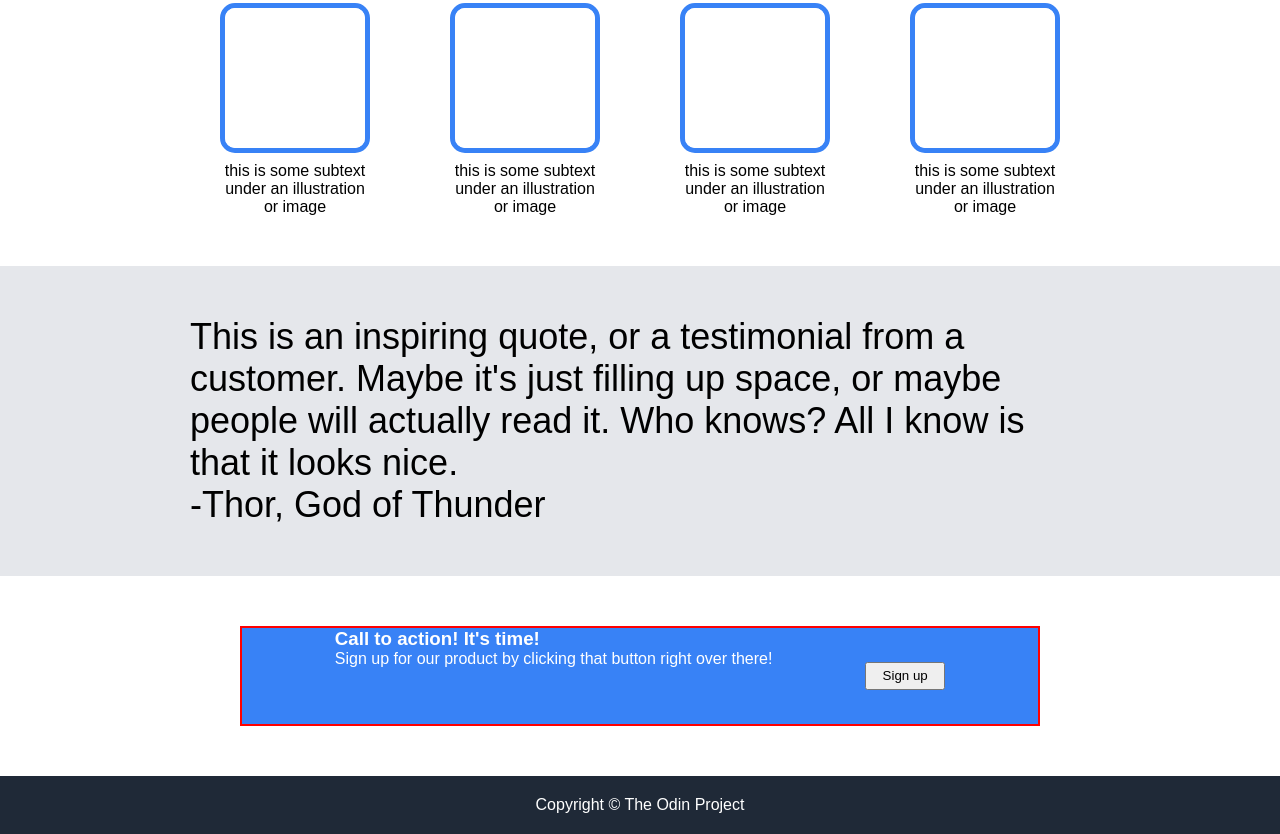
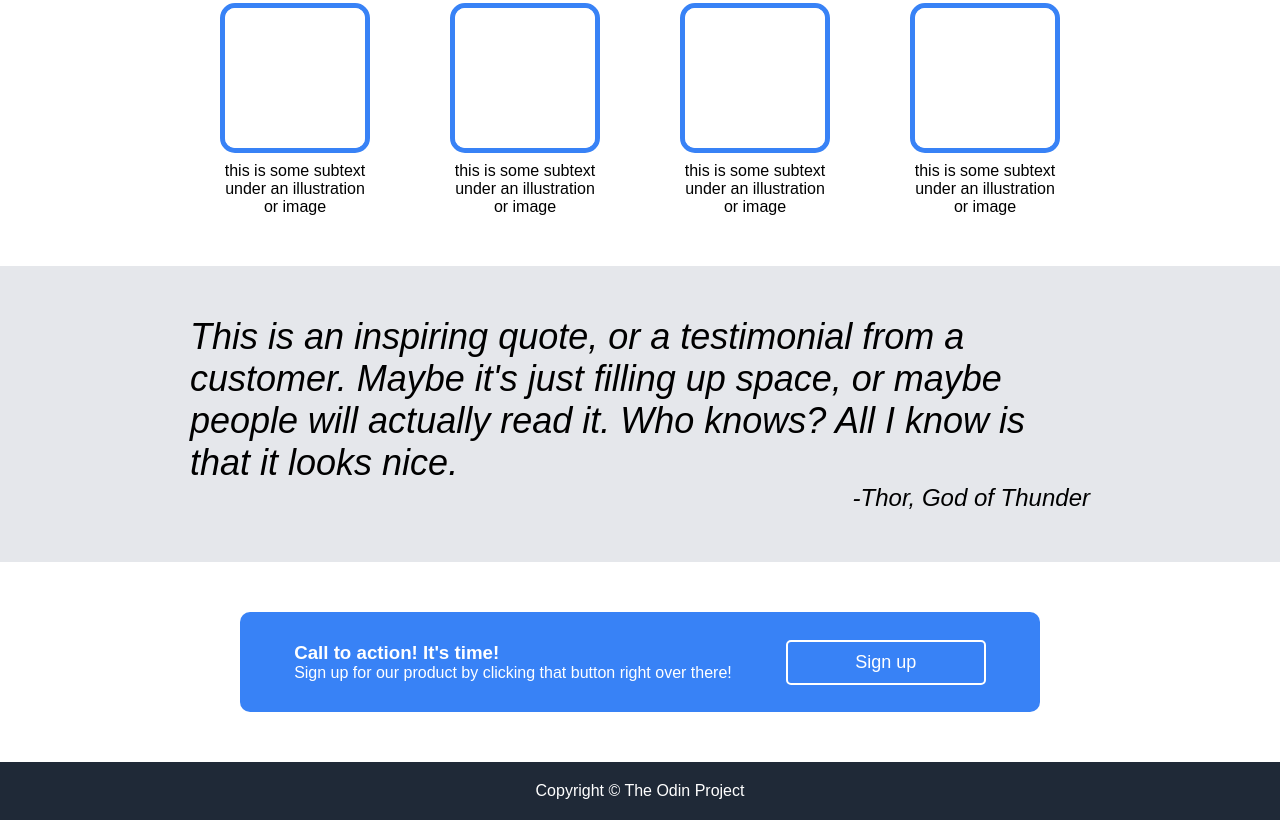
Before and after one commit to maxmirav/top-landing-page, a plain HTML site: page index.html in a window 1280 px wide. Shown: the part 452-1286 px from the top of the page. Drawn offline with Linux system fonts and the light colour scheme.

Commit message:
finishing touches

```diff
--- a/index.html
+++ b/index.html
@@ -5,7 +5,7 @@
     <meta charset="UTF-8">
     <meta http-equiv="X-UA-Compatible" content="IE=edge">
     <meta name="viewport" content="width=device-width, initial-scale=1.0">
-    <title>Pupperinos and More!</title>
+    <title>Generic Company Website</title>
     <link rel="stylesheet" href="style.css">
 </head>
 
--- a/style.css
+++ b/style.css
@@ -117,7 +117,13 @@ header button{
 
 blockquote{
     max-width: 900px;
+    font-style: italic;
     font-weight: lighter;
+}
+
+.quote-container figcaption{
+    text-align: right;
+    font-size: 24px;
 }
 
 /********************************/
@@ -125,7 +131,6 @@ blockquote{
 /*********CALL TO ACTION*********/
 
 .call-to-action-container{
-    border: 2px solid red;
     width: 800px;
     height: 100px;
     display: flex;
@@ -135,14 +140,22 @@ blockquote{
     background-color: #3882F6;
     color: white;
     justify-content: space-evenly;
+    align-items: center;
+    border-radius: 10px;
 }
 
 .call-to-action-container button{
-    height: 30%;
-    width: 80px;
+    height: auto;
+    width: 200px;
     align-self: center;
+    background-color: #3882F6;
+    border: 2px solid white;
+    border-radius: 5px;
+    padding: 10px 20px;
+    color: white;
+    font-size: 18px;
+
 }
-
 /********************************/
 
 /***********FOOTER***************/
```
